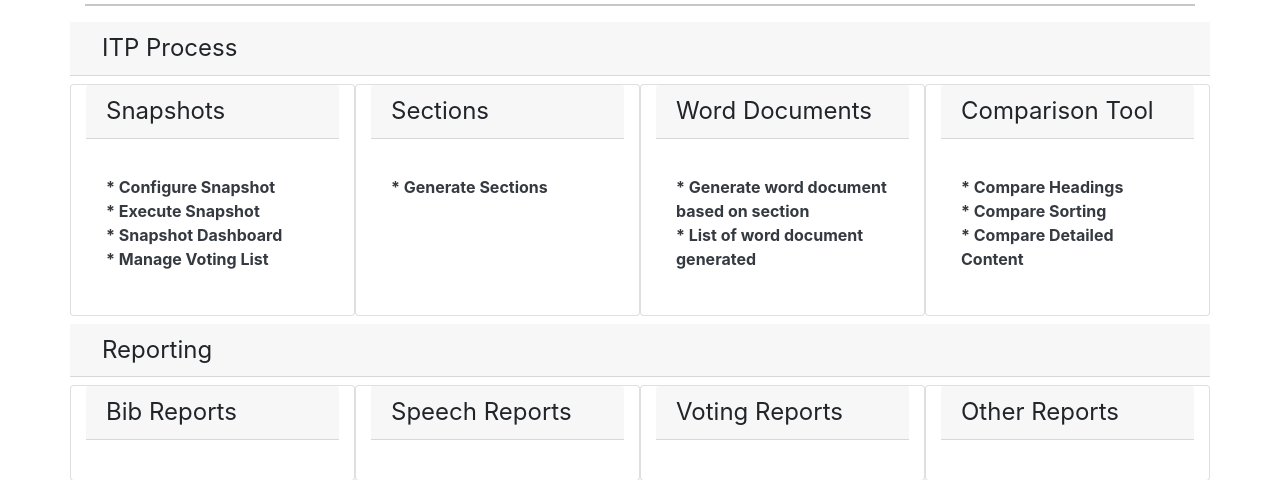
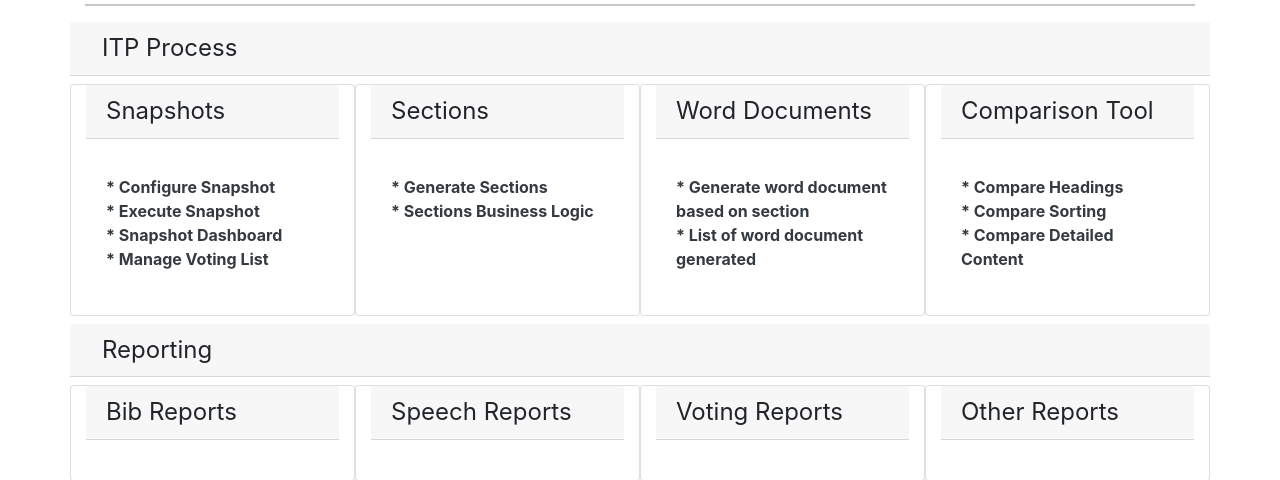
Before and after one commit to dag-hammarskjold-library/itp-process, a Python web app: template app/templates/main.html in a window 1280 px wide. Shown: the part 210-690 px from the top of the page. Run offline with Jinja, Linux system fonts and the light colour scheme; the template is opened without the code that fills it, so the values that code supplies are empty; some libraries are stand-ins or nearby versions.

Commit message:
added links in main to manual and logic

```diff
--- a/app/templates/main.html
+++ b/app/templates/main.html
@@ -34,7 +34,7 @@
 
                     <ul class="list-unstyled mt-3 mb-4 text-left font-weight-bold">
                         <li> <a href="{{url_for('selectSection')}}"><span class="text-dark text-left">* Generate Sections</span></a></li>
-
+                        <li> <a href="https://unitednations.sharepoint.com/:w:/s/dpi_od_dhl_iss/EazJ6JbaDKRCjDYPeRcsUtgBDwEFOPRo8Vc0El7Zo5VJXQ?e=I3DGJQ" target="_blank"><span class="text-dark text-left">* Sections Business Logic</span></a></li>
                     </ul>
 
             </div>
```
